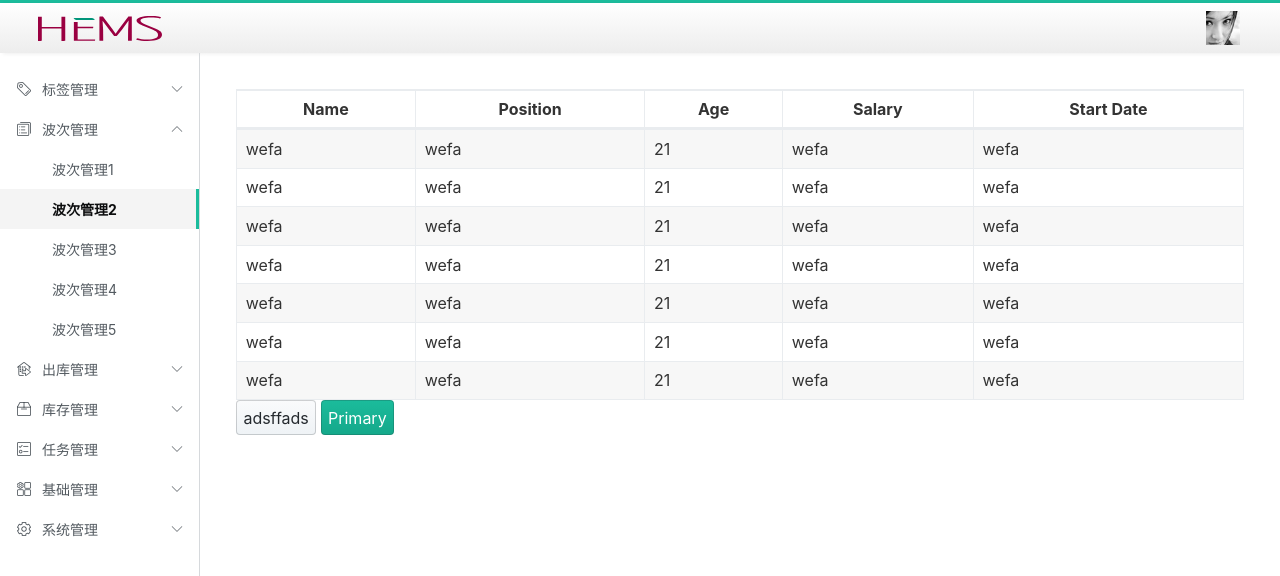
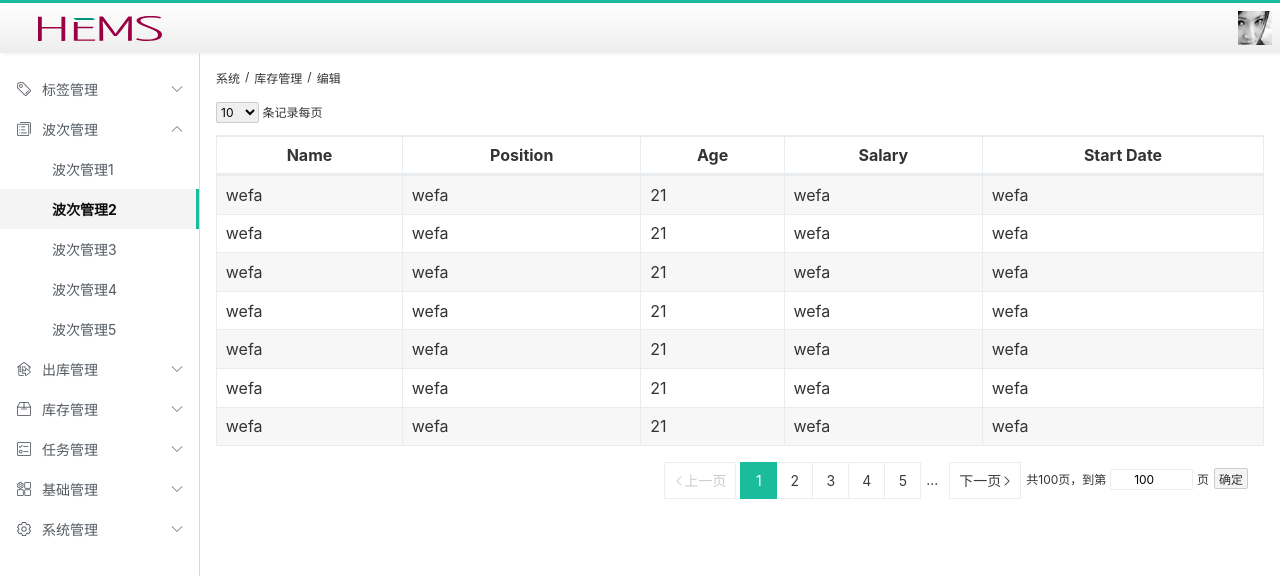
Before and after one commit to hxmwr/hems-web, a Svelte app: page / in a window 1280 px wide. Shown: the top 576 px of the page. Built offline with nearby package versions, Linux system fonts and the light colour scheme.

Commit message:
pagination

```diff
--- a/src/App.svelte
+++ b/src/App.svelte
@@ -2,7 +2,6 @@
 	import Menu from "./ui/widget/menu/Menu.svelte"
 	import DataTable from "./ui/widget/table/DataTable.svelte"
 
-	let src =  "img/1.jpg"
 	let iconFont = "font/iconfont.css"
 </script>
 <div>
@@ -21,11 +20,17 @@
 			</div>
 		</header>
 		<main>
+			<div class="breadcrumb">
+				<div>系统</div>
+				<div class="sp">/</div>
+				<div>库存管理</div>
+				<div class="sp">/</div>
+				<div>编辑</div>
+			</div>
 			<div class="body">
 				<DataTable />
 			</div>
 			<div class="footer">
-
 			</div>
 		</main>
 	</div>
@@ -74,7 +79,6 @@
 		display: flex;
 		justify-content: space-between;
 		align-items: center;
-		padding: 0 32px;
 	}
 
 	.avatar {
@@ -99,4 +103,12 @@
 	main > .body {
 		margin: 16px;
 	}
+	.breadcrumb {
+		display: flex;
+		font-size: 12px;
+		margin: 16px;
+	}
+	.breadcrumb .sp {
+		margin: 0 5px;
+	}
 </style>
--- a/src/ui/widget/table/DataTable.svelte
+++ b/src/ui/widget/table/DataTable.svelte
@@ -1,9 +1,18 @@
 <script>
-    import PlainButton from "../button/PlainButton.svelte";
-    import PrimaryButton from "../button/PrimaryButton.svelte";
+    import Pagination from "./Pagination.svelte";
 </script>
 
 <div class="container">
+    <div class="header">
+        <select>
+            <option>10</option>
+            <option>20</option>
+            <option>30</option>
+            <option>50</option>
+            <option>100</option>
+        </select>
+        条记录每页
+    </div>
     <table class="dt">
         <thead class="dt-h">
             <tr>
@@ -69,14 +78,22 @@
 
         </tfoot>
     </table>
-    <PlainButton title="adsffads" />
-    <PrimaryButton title="Primary" />
+    <Pagination page={1} total={100} />
 </div>
 
 <style>
     .container {
         background: white;
-        padding: 20px;
+    }
+
+    .header {
+        margin: 6px 0;
+         font-size: 12px;
+    }
+
+    .header > select {
+        height: 21px;
+        padding: 0;
     }
 
     .dt {
--- a/src/ui/widget/table/Pagination.svelte
+++ b/src/ui/widget/table/Pagination.svelte
@@ -1,19 +1,155 @@
 <script>
-    export let total = 100
-    export let current = 3
-    $: let pages = (() => {
-        current + 2
+    export let total = 3
+    export let page = 1
+    let jumpToPage = total
+    $: model = (() => {
+        let model = {
+            total: total,
+            page: page,
+            moreBefore: false,
+            moreAfter: false
+        }
+
+        let end = page + 2
+        let start = page - 2
+        if (end > total) {
+            start = start - (end - total)
+            end = total
+        }
+        if (start < 1) {
+            start = 1
+        }
+        if (end - start + 1 < 5) {
+            end = end + 5 - (end - start + 1)
+            if (end > total) {
+                end = total
+            }
+        }
+
+        if (start > 3) {
+            model.moreBefore = true
+        }
+        if (end < total - 1) {
+            model.moreAfter = true
+        }
+
+        model.start = start
+        model.end = end
+
+        return model
     })()
+
+
+    function gotoPage(index) {
+        if (index === model.page || index < 1 || index > model.total) {
+            // do nothing
+        } else {
+            page = index
+        }
+    }
 </script>
 
-<div>
-    <div>上一页</div>
-
-    <div>下一页</div>
+<div class="pg">
+    <div class="item prev" class:disabled={model.page < 2} on:click={() => gotoPage(model.page - 1)}><span class="iconfont icon-shangyige"></span>上一页</div>
+    {#if model.moreBefore}
+        <div class="item" on:click={() => gotoPage(1)}>1</div>
+        <div class="item" on:click={() => gotoPage(2)}>2</div>
+        <div class="item dot">...</div>
+    {:else}
+        {#each Array.from({length: model.start - 1}, (x, i) => i) as e,i}
+            <div class="item" on:click={() => gotoPage(i + 1)}>{1 + i}</div>
+        {/each}
+    {/if}
+    {#each Array.from({length: model.end - model.start + 1}, (x, i) => i) as e, i}
+        <div class="item" class:current={model.start + i == model.page} on:click={() => gotoPage(model.start + i)}>{model.start + i}</div>
+    {/each}
+    {#if model.moreAfter}
+        <div class="item dot">...</div>
+    {:else}
+        {#if model.end < model.total}
+            <div class="item" on:click={() => gotoPage(model.total)}>{model.total}</div>
+        {/if}
+    {/if}
+    <div class="item next" class:disabled={model.page >= model.total} on:click={() => gotoPage(model.page + 1)}>下一页<span class="iconfont icon-xiayige"></span></div>
+    <div class="jump">共{model.total}页，到第<input on:keypress={e => {if (e.keyCode === 13) gotoPage(jumpToPage)}} type="number" min="1" max={model.total} bind:value={jumpToPage} />页<button on:click={() => gotoPage(jumpToPage)}>确定</button></div>
 </div>
 
 <style>
-    .pg-btn {
+    .pg {
+        display: flex;
+        font-size: 14px;
+        user-select: none;
+        justify-content: flex-end;
+        margin: 16px;
+    }
+    .pg > .item {
+        width: 35px;
+        height: 35px;
+        margin-left: -1px;
+        border: 1px solid #ededed;
+        display: flex;
+        align-items: center;
+        justify-content: center;
+        white-space: nowrap;
+        color: #3d3d3d;
+        cursor: pointer;
+    }
+    .pg > .prev,
+    .pg > .next {
+        width: 70px;
+        line-height: 1;
+    }
+    .pg > .prev > .iconfont,
+    .pg > .next > .iconfont {
+        font-size: 10px;
+        font-weight: bolder;
+    }
 
+    .pg > .prev {
+        margin-right: 5px;
+    }
+    .pg > .next {
+        margin-left: 5px;
+        margin-right: 5px;
+    }
+    .pg > .dot {
+        border: none;
+        width: 24px;
+        cursor: default;
+    }
+    .pg > .item.current {
+        cursor: default;
+        background: #1bbc9c;
+        border-color: #1bbc9c;
+        z-index: 1;
+        color: #fff;
+    }
+
+    .pg > .item.disabled {
+        color: #ccc;
+        cursor: not-allowed;
+    }
+
+    .pg > .item:not(.current, .disabled):hover {
+        border-color: #1bbc9c;
+        z-index: 1;
+    }
+
+    .pg > .jump {
+        font-size: 12px;
+    }
+
+    .pg > .jump > input {
+        border: solid 1px #ededed;
+        height: 21px;
+        text-align: center;
+        margin: 7px 4px 0;
+    }
+
+    .pg > .jump > button {
+        height: 21px;
+        padding: 0 4px;
+        font-size: 12px;
+        margin-left: 5px;
     }
 </style>
```
Also changed, not shown: public/global.css (line endings or trailing spaces).
